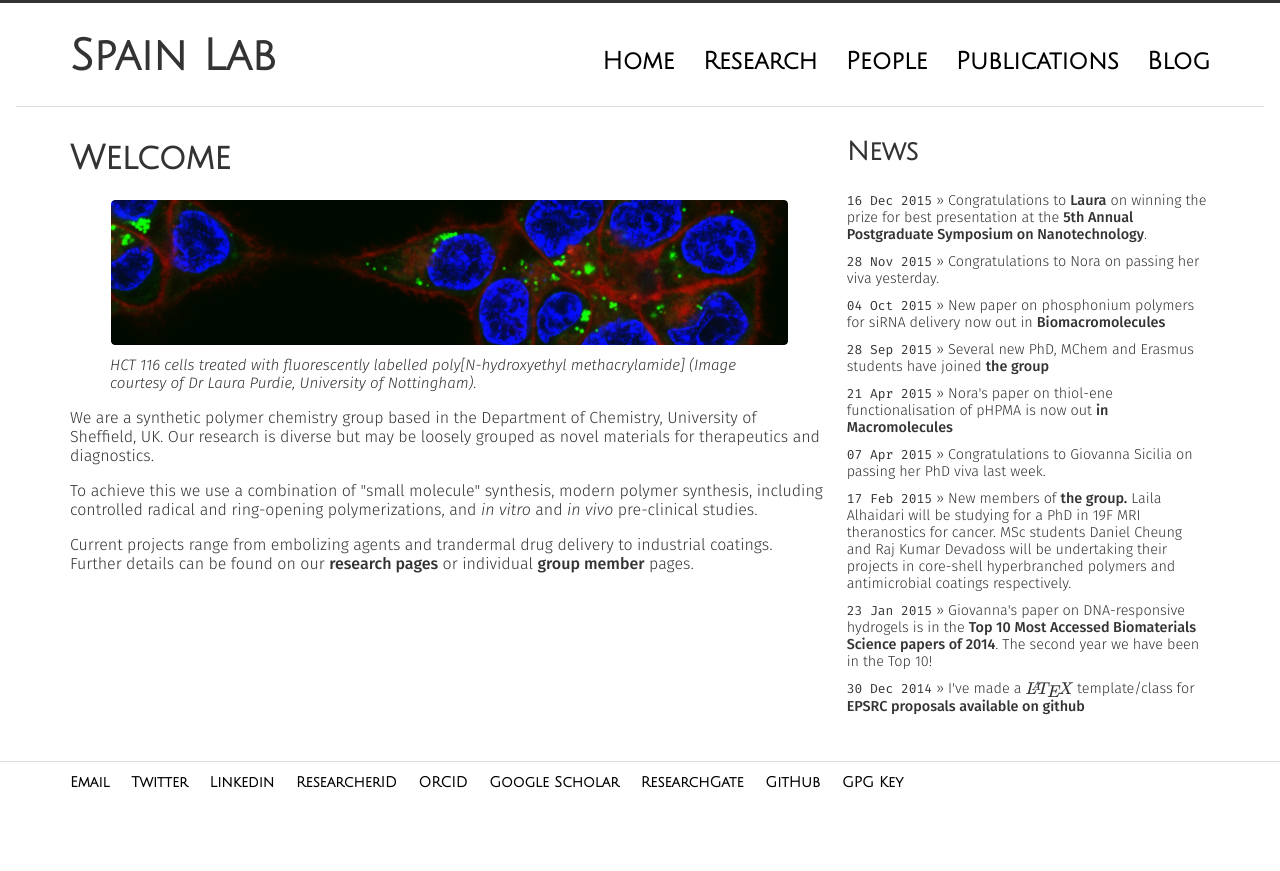
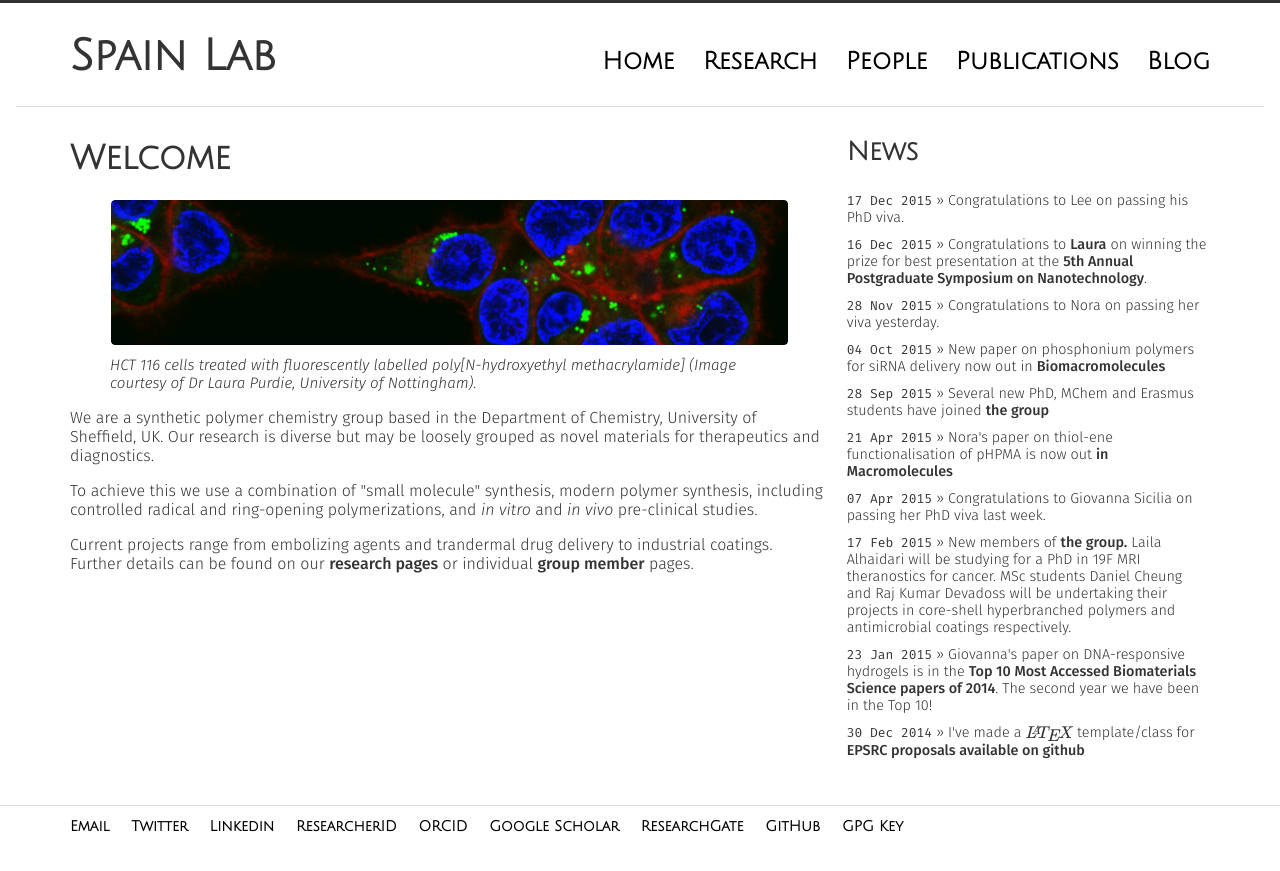
Before and after one commit to sebspain/sebspain.github.io, a Jekyll site: the page index.html, which Jekyll copies as it is, in a window 1280 px wide. Shown: the top 871 px of the page. Built offline with Jekyll 4.4.1, drawn with Linux system fonts in a browser that asks for light colours; Markdown is read by kramdown in place of the engine named in the settings; formulas are drawn with MathJax 3.

Commit message:
Lee viva news

```diff
--- a/group/index.html
+++ b/group/index.html
@@ -112,8 +112,9 @@
     <div class="unit w-3-4">
     <h3>Alumni</h3>
         <ul>
-	    <li>Nora Francini - PhD 2015 (University of Nottingham)</li>
-	    <li>Daniel Cheung - MSc 2014/15</li>
+            <li>Lee Moir - PhD 2015 (University of Nottingham)</li>
+            <li>Nora Francini - PhD 2015 (University of Nottingham)</li>
+	        <li>Daniel Cheung - MSc 2014/15</li>
             <li>Raj Kumar Devadoss - MSc 2014/15</li>
             <li>Giovanna Sicilia  - PhD 2014 (University of Nottingham)</li>
         </ul>
--- a/index.html
+++ b/index.html
@@ -76,6 +76,8 @@
         <div class="unit w-1-3 center-on-mobiles">
             <h2>News</h2>
               <ul class="news">
+                <li><span>17 Dec 2015</span> &raquo; Congratulations to Lee on passing his PhD viva.</li>
+
                 <li><span>16 Dec 2015</span> &raquo; Congratulations to <a href="group/profiles/Laura_Shallcross.html">Laura</a> on winning the prize for best presentation at the <a href="https://nanosymposium2015.wordpress.com/">5th Annual Postgraduate Symposium on Nanotechnology</a>.</li>
 
                 <li><span>28 Nov 2015</span> &raquo; Congratulations to Nora on passing her viva yesterday.</li>
```
